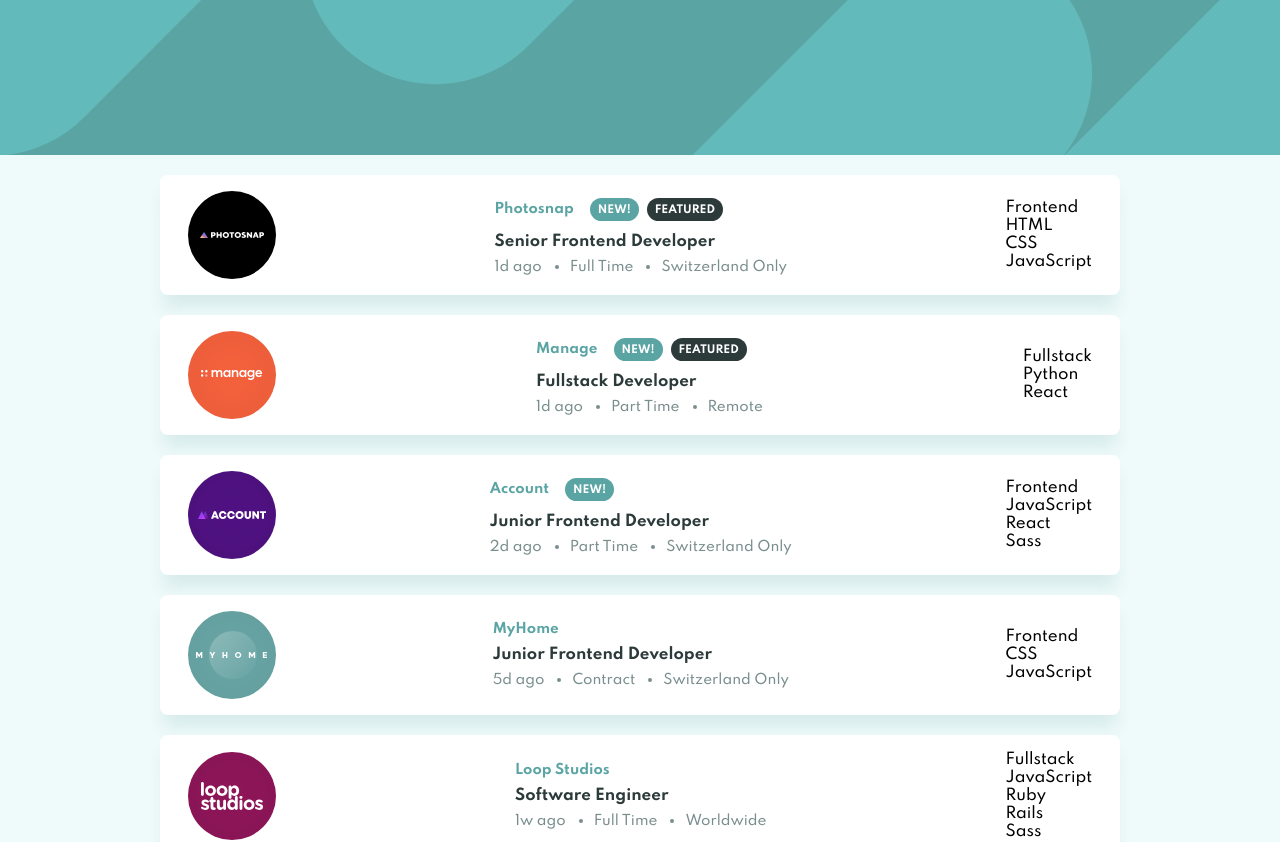
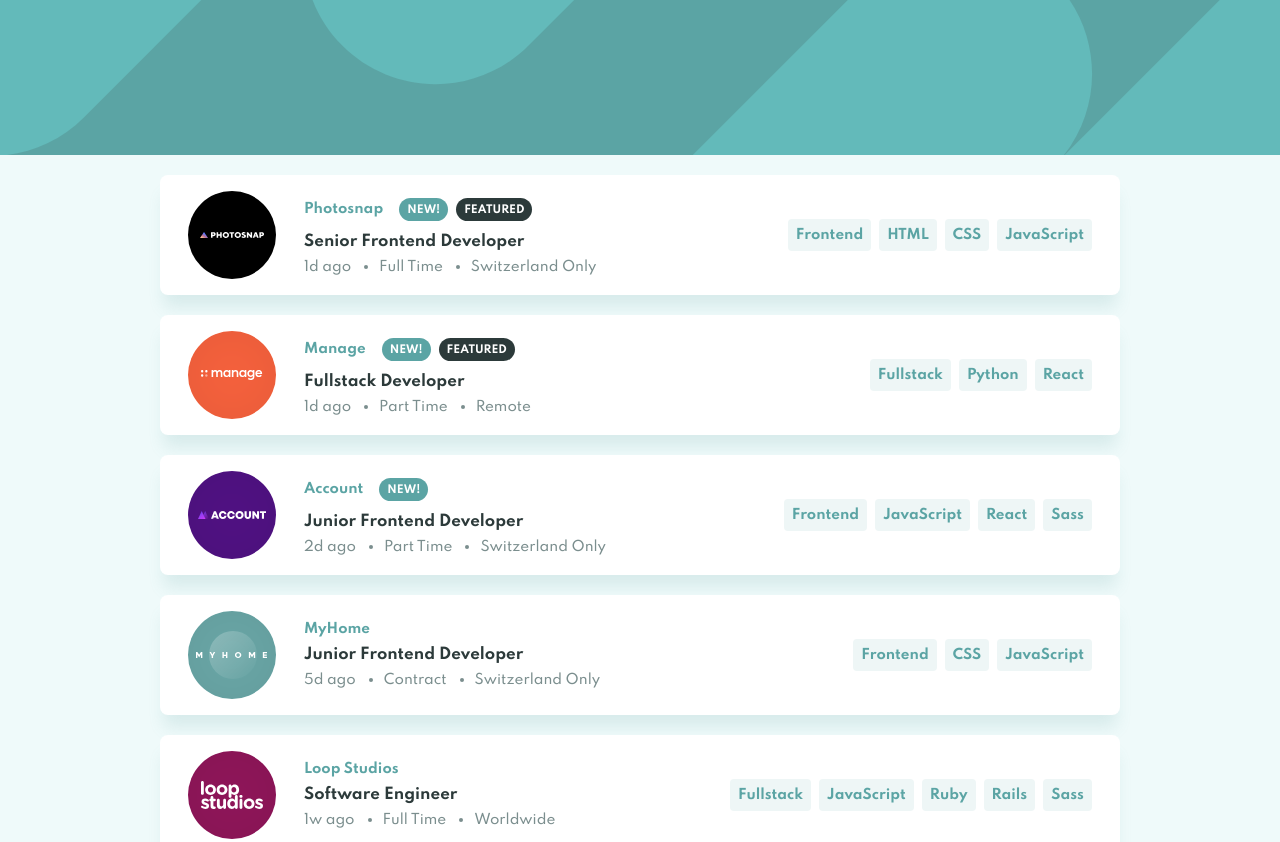
Before and after one commit to nikkypyra/filter-job-listings, a Vue app: page / in a window 1280 px wide. Shown: the top 842 px of the page. Built offline with nearby package versions, Linux system fonts and the light colour scheme.

Commit message:
feat: add skills

```diff
--- a/src/components/JobCard.vue
+++ b/src/components/JobCard.vue
@@ -1,5 +1,6 @@
 <template>
   <div class="card">
+    <div class="cardLeft">
       <img :src="require(`../assets/images/${job.logo}`)" :alt="job.company" />
       <div class="info">
         <div class="headline">
@@ -14,6 +15,7 @@
       <li><p>{{ job.contract }}</p></li>
       <li><p>{{ job.location }}</p></li>
       </ul>
+      </div>
       </div>
     </div>
       <Skills :role="job.role" :languages="job.languages" :tools="job.tools" class="skills" />
@@ -42,7 +44,7 @@
 <style lang="scss">
   .card {
     display: grid;
-    grid-template-columns: 116px auto auto;
+    grid-template-columns: auto auto;
     justify-content: space-between;
     align-items: center;
     background-color: $colorWhite;
@@ -50,6 +52,12 @@
     padding: 16px 28px;
     border-radius: 8px;
     box-shadow: 0px 16px 16px -4px $colorBoxShadow;
+
+    .cardLeft {
+      display: grid;
+      align-items: center;
+      grid-template-columns: 116px auto;
+      grid-column: 1;
 
       img {
         grid-column: 1;
@@ -100,9 +108,10 @@
           }
         }
       }
+    }
 
     .skills {
-      grid-column: 3;
+      grid-column: 2;
     }
   }
 </style>
--- a/src/components/Skills.vue
+++ b/src/components/Skills.vue
@@ -1,8 +1,8 @@
 <template>
   <div class="skills">
-  <div>{{role}}</div>
-  <div v-for="language in languages" :key="language">{{language}}</div>
-  <div v-for="tool in tools" :key="tool">{{tool}}</div>
+  <div><span class="skill">{{role}}</span></div>
+  <div v-for="language in languages" :key="language"><span class="skill">{{language}}</span></div>
+  <div v-for="tool in tools" :key="tool"><span class="skill">{{tool}}</span></div>
   </div>
 </template>
 
@@ -19,5 +19,18 @@
 </script>
 
 <style lang="scss">
+.skills {
+  display: flex;
+  flex-direction: row;
 
+  .skill {
+    color: $colorPrimary;
+    background-color: $colorFilterTablets;
+    font-size: 0.9em;
+    font-weight: 700;
+    padding: 8px;
+    margin-left: 8px;
+    border-radius: 4px;
+  }
+}
 </style>
```
Lines whose indentation alone changed are shown as unchanged.
